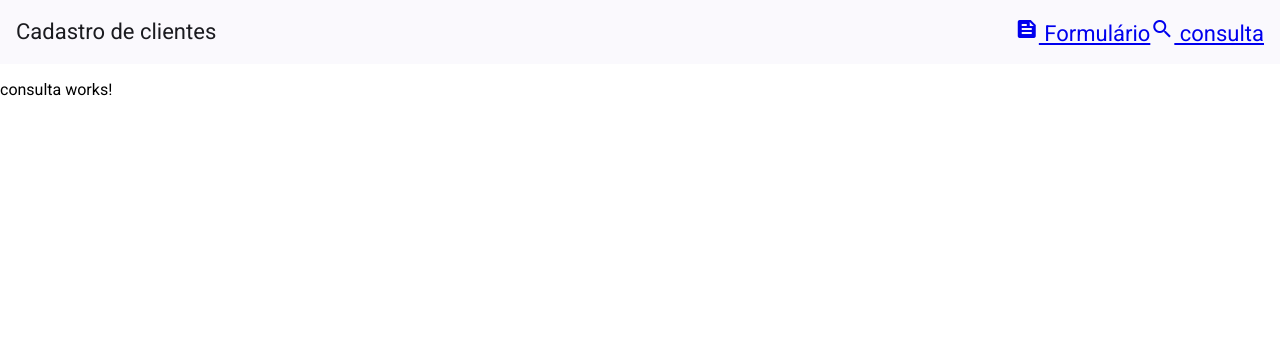
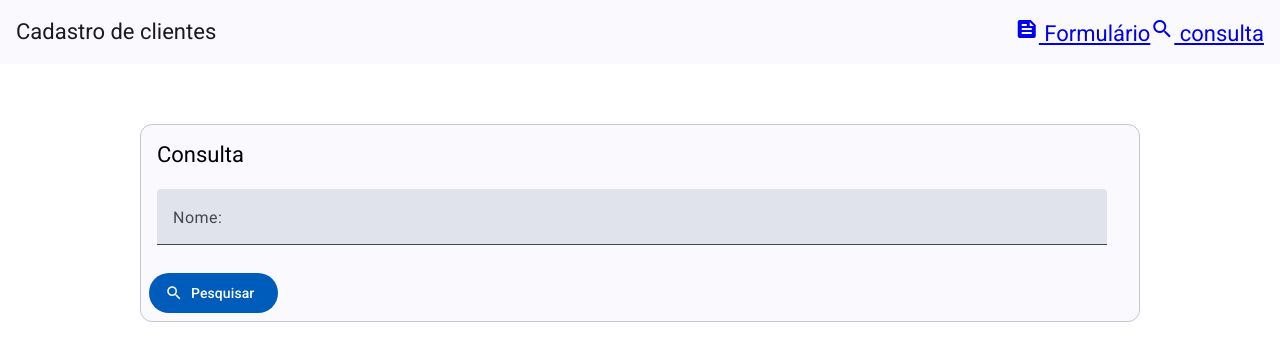
Before and after one commit to br-techlabz/crud-angular-material, an Angular app: page /consulta in a window 1280 px wide. Shown: the top 360 px of the page. Built offline with nearby package versions, Linux system fonts and the light colour scheme.

Commit message:
Aula 35: populando a lista de clientes

```diff
--- a/src/app/cliente.service.ts
+++ b/src/app/cliente.service.ts
@@ -20,7 +20,12 @@
     localStorage.setItem(ClienteService.REPO_CLIENTES, JSON.stringify(storage));
   }
 
-  obterStorage() : Cliente[]{
+  pesquisarClientes(nome: string) : Cliente[]{
+    return this.obterStorage();
+  }
+
+
+  private obterStorage() : Cliente[]{
 
     const repositorioClientes = localStorage.getItem(ClienteService.REPO_CLIENTES);
 
--- a/src/app/consulta/consulta.component.html
+++ b/src/app/consulta/consulta.component.html
@@ -1 +1,29 @@
-<p>consulta works!</p>
+<div fxLayout="row" fxLayoutAlign="center">
+    <div fxLayout="column" fxFlex="1000px">
+        <form class="mt-60" #buscaForm="ngForm">
+            <mat-card appearance="outlined">
+                <mat-card-header>
+                    <mat-card-title>Consulta</mat-card-title>
+                </mat-card-header>
+                <mat-card-content class="mt-20">
+                    <div fxLayout="row">
+                        <div fxLayout="column" fxFlex="950px">
+                            <mat-form-field class="full-width">
+                                <mat-label>Nome:</mat-label>
+                                <input matInput placeholder="ex: José"/>
+                            </mat-form-field>
+                        </div>
+                    </div>
+                </mat-card-content>
+                <mat-card-actions>
+                    <button type="submit" mat-flat-button>
+                        <mat-icon fontIcon="search"></mat-icon>
+                        Pesquisar
+                    </button>
+                </mat-card-actions>
+            </mat-card>
+        </form>
+    </div>
+
+
+</div>
--- a/src/app/consulta/consulta.component.ts
+++ b/src/app/consulta/consulta.component.ts
@@ -1,11 +1,39 @@
-import { Component } from '@angular/core';
+import { Component, OnInit } from '@angular/core';
+import { MatInputModule} from '@angular/material/input';
+import { MatCardModule } from '@angular/material/card';
+import { FlexLayoutModule } from '@angular/flex-layout';
+import { MatIconModule } from '@angular/material/icon';
+import { FormsModule } from '@angular/forms';
+import { MatTableModule } from '@angular/material/table';
+import { MatButtonModule } from "@angular/material/button";
+import { ClienteService } from '../cliente.service';
+import { Cliente } from '../cadastro/cliente';
+
 
 @Component({
   selector: 'app-consulta',
-  imports: [],
+  imports: [
+    MatInputModule,
+    MatCardModule,
+    FlexLayoutModule,
+    MatIconModule,
+    FormsModule,
+    MatTableModule,
+    MatButtonModule
+],
   templateUrl: './consulta.component.html',
   styleUrl: './consulta.component.scss'
 })
 export class ConsultaComponent {
 
+  listaClientes: Cliente[] = [];
+
+  constructor(private service: ClienteService){
+
+  }
+
+  ngOnInit(){
+    console.log("Passou por aqui")
+    this.listaClientes = this.service.pesquisarClientes('');
+  }
 }
```
Also changed, not shown: 2 other files (tests, documents, lock files or other folders).
